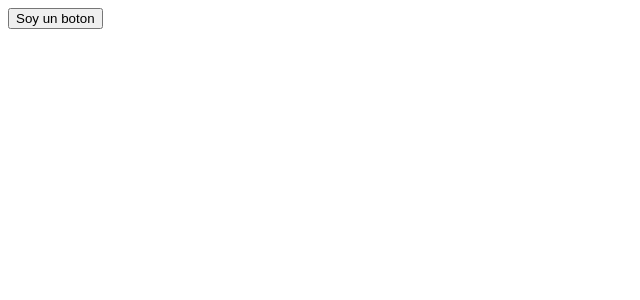
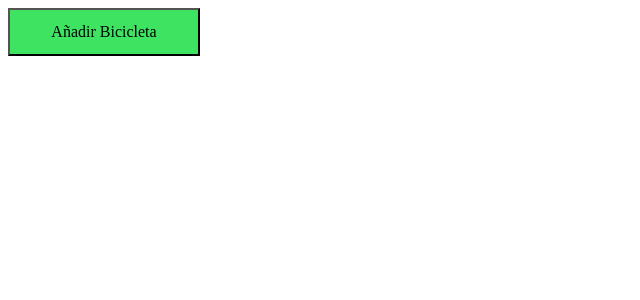
Before and after one commit to SarayAnta/proyecto05-museo, a React (Vite) app: page /Addbutton in a window 1280 px wide. Shown: the top 300 px of the page, without its empty margins (0-640 px from the left). Built offline with nearby package versions, Linux system fonts and the light colour scheme.

Commit message:
adding styles

```diff
--- a/src/components/button/Button-add/add-button.css
+++ b/src/components/button/Button-add/add-button.css
@@ -0,0 +1,8 @@
+.add-button {
+    background-color: #3DE361;
+    font-size: medium;
+    font-family: jost;
+    width: 15vw;
+    height: 6vh;
+    padding: 1vh;
+}
--- a/src/components/button/Button-add/add-button.jsx
+++ b/src/components/button/Button-add/add-button.jsx
@@ -2,7 +2,7 @@ import React from "react";
 import "./add-button.css"
 
 function Addbutton(){
-    return <button className="button">Soy un boton</button>;
+    return <button className="add-button">Añadir Bicicleta</button>;
 }
 
 export default Addbutton;
```
